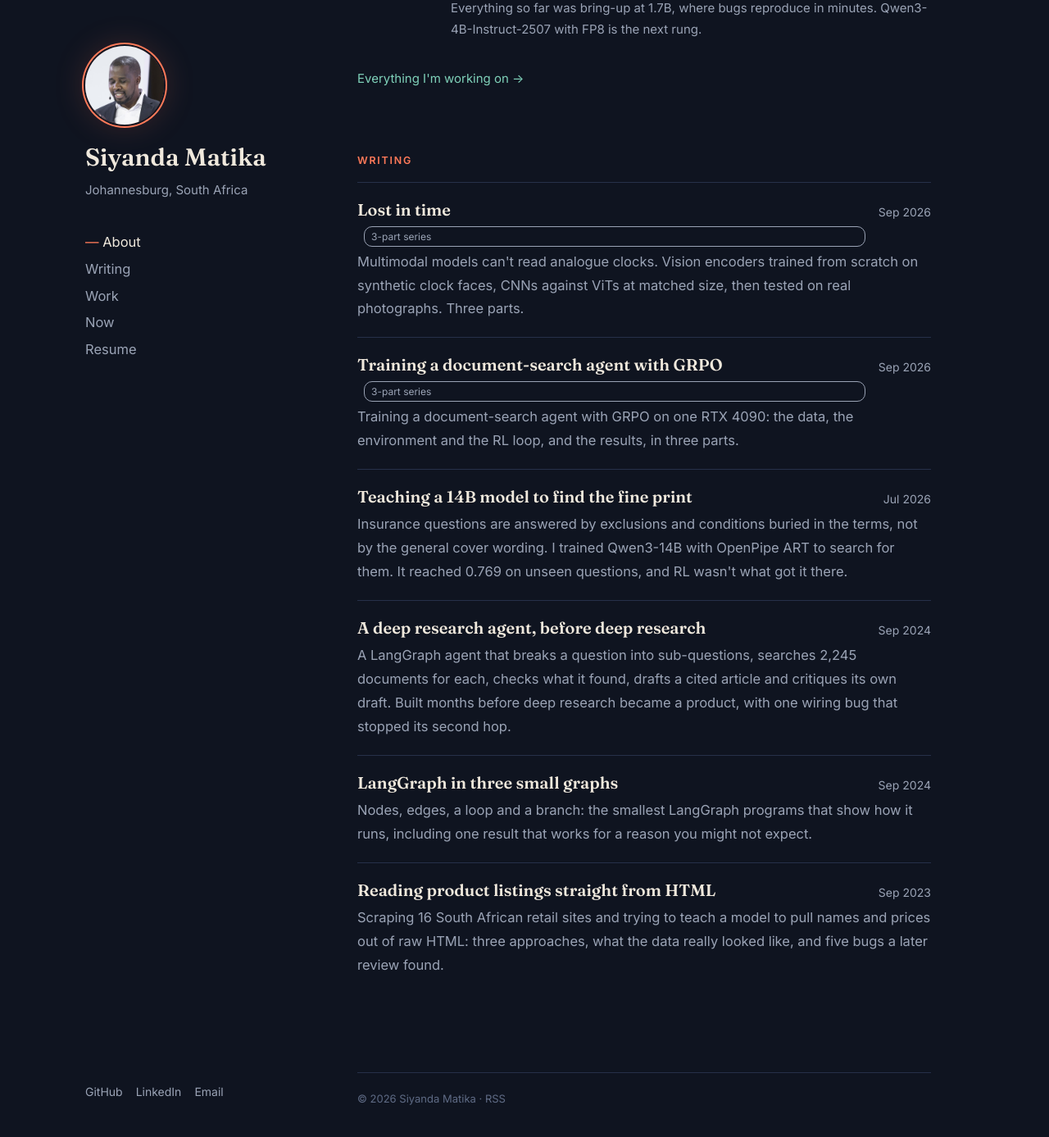
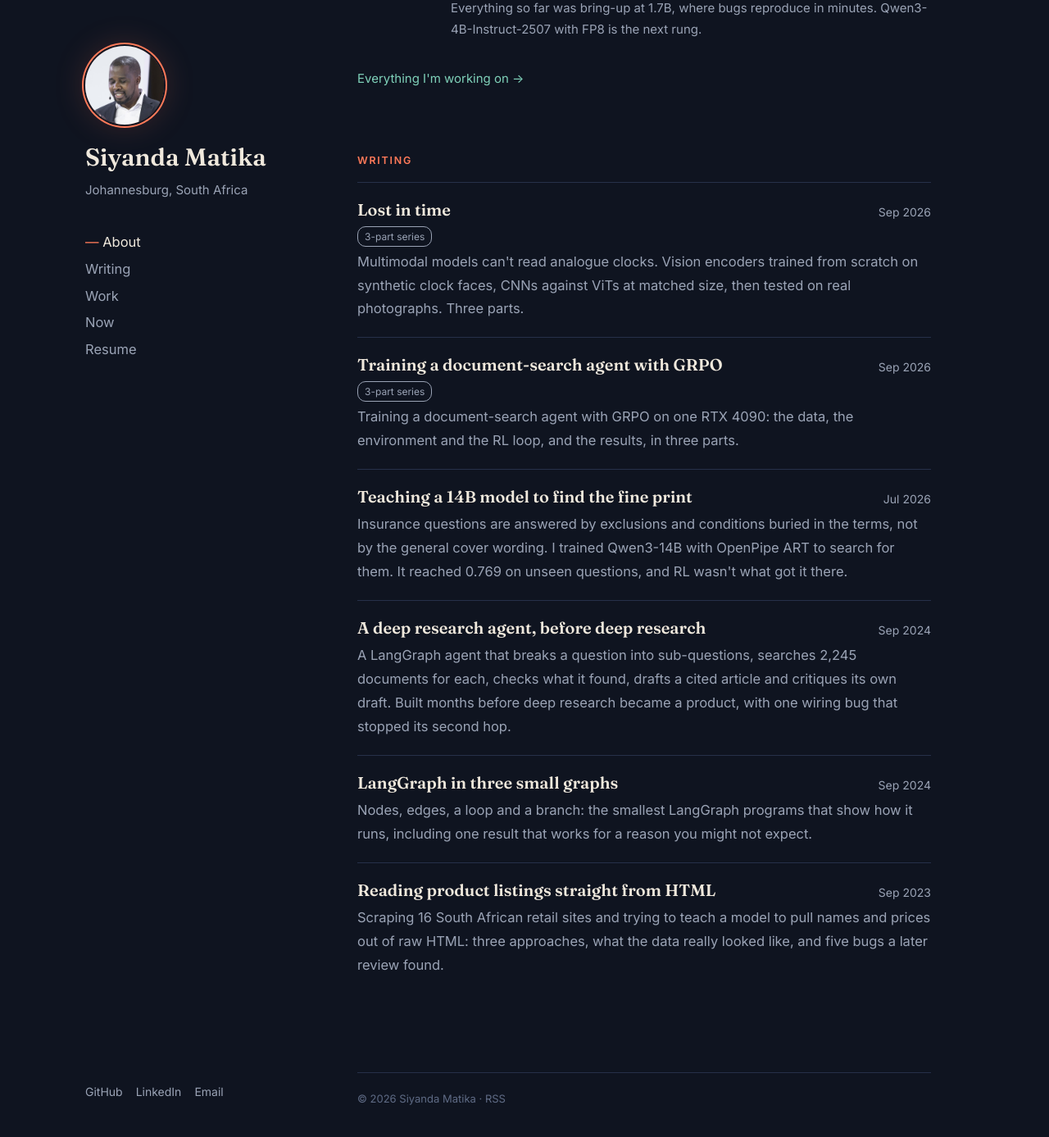
Before and after one commit to matikasiyanda/matikasiyanda.github.io, a Jekyll site: the page built from index.html, in a window 1280 px wide and 1400 px high, scrolled down 1340 px. Shown: the top 1387 px of the window at 82% size. Built offline with Jekyll 4.4.1, drawn with Linux system fonts in a browser that asks for light colours.

Commit message:
Series badge sizing

```diff
--- a/assets/css/site.css
+++ b/assets/css/site.css
@@ -312,3 +312,4 @@ html.lightbox-open { overflow: hidden; }
 .posts li.series .series-parts { font-size: 14px; color: var(--muted); margin-top: 4px; }
 .posts li.series .series-parts a { color: var(--muted); text-decoration: none; border-bottom: 1px dotted var(--muted); }
 .posts li.series .series-parts a:hover { color: var(--accent); border-bottom-color: var(--accent); }
+.posts li.series .series-badge { grid-column: 1; justify-self: start; margin-left: 0; }
```
